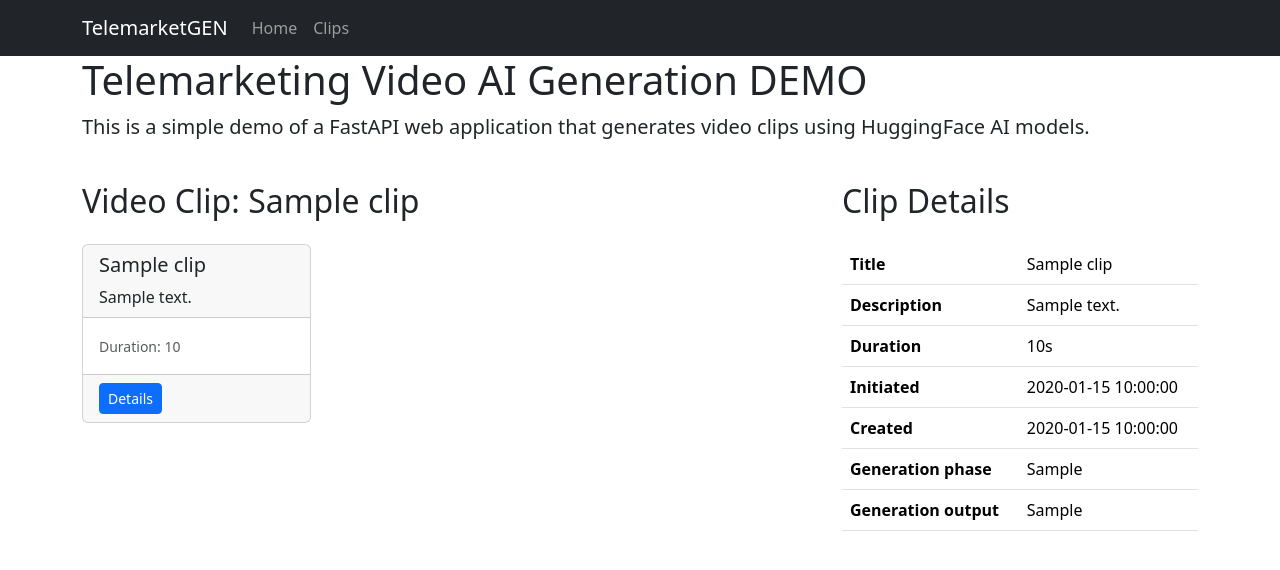
After one commit to jordan-dimov/telemarketgen, a FastAPI app: template api/templates/clip.html in a window 1280 px wide. The commit adds this page. Shown: the top 570 px of the page. Run offline with FastAPI, Linux system fonts and the light colour scheme; the template is opened without the code that fills it: most values are stand-ins (such as "Sample title", 1, 10 or a date in 2020).

Commit message:
Idea generation code

```diff
--- a/api/app.py
+++ b/api/app.py
@@ -7,8 +7,10 @@ from fastapi.templating import Jinja2Templates
 from starlette.middleware import Middleware
 from starlette.middleware.sessions import SessionMiddleware
 
+from api.background_tasks import create_video_clip
 from api.settings import settings
-from api.models import Base, VideoClip, engine, SessionLocal
+from api.models import Base, VideoClip, engine
+from api.utils import flash, get_flashed_messages, get_db
 
 app = FastAPI(
     title=settings.app_name,
@@ -16,45 +18,9 @@ app = FastAPI(
 )
 
 templates = Jinja2Templates(directory="api/templates")
+templates.env.globals["get_flashed_messages"] = get_flashed_messages
 
 Base.metadata.create_all(bind=engine)
-
-
-def get_db():
-    db = SessionLocal()
-    try:
-        yield db
-    finally:
-        db.close()
-
-
-def flash(request: Request, message: str, category: str = "") -> None:
-    if "_messages" not in request.session:
-        request.session["_messages"] = []
-    request.session["_messages"].append({"message": message, "category": category})
-
-
-def get_flashed_messages(request: Request):
-    if "_messages" not in request.session:
-        return []
-    messages = request.session["_messages"]
-    del request.session["_messages"]
-    return messages
-
-
-def create_video_clip(db: Session, generation_uuid: str, title: str, description: str):
-    db_video = VideoClip(
-        generation_uuid=generation_uuid,
-        generation_phase="Initiated",
-        title=title,
-        description=description,
-        duration_seconds=0,
-        path_to_video="",
-    )
-    db.add(db_video)
-    db.commit()
-    db.refresh(db_video)
-    return db_video
 
 
 @app.get("/", response_class=HTMLResponse)
@@ -79,3 +45,9 @@ def new_clip(
     flash(request, f"A new video is being generated: {generation_id}", "success")
     # Redirect to the home page
     return RedirectResponse("/", status_code=303)
+
+
+@app.get("/clip/{clip_id}/")
+def show_clip(clip_id: int, request: Request, db: Session = Depends(get_db)):
+    clip = db.query(VideoClip).filter(VideoClip.id == clip_id).first()
+    return templates.TemplateResponse("clip.html", {"request": request, "clip": clip})
--- a/api/models.py
+++ b/api/models.py
@@ -23,3 +23,4 @@ class VideoClip(Base):
     initiated_at = Column(DateTime)
     created_at = Column(DateTime, nullable=True)
     path_to_video = Column(String, nullable=True)
+    generation_output = Column(String, nullable=True)
--- a/api/settings.py
+++ b/api/settings.py
@@ -5,6 +5,8 @@ class Settings(BaseSettings):
     app_name: str = "AI Telemarketing API"
     session_secret: str = "super-secret!"
     sqlite_url: str = "sqlite:///./telemarket.db"
+    openai_api_key: str | None = None
+    anthropic_api_key: str | None = None
 
 
 settings = Settings()
--- a/api/templates/base.html
+++ b/api/templates/base.html
@@ -7,17 +7,38 @@
     <link href="https://cdn.jsdelivr.net/npm/bootstrap@5.3.3/dist/css/bootstrap.min.css" rel="stylesheet" integrity="sha384-QWTKZyjpPEjISv5WaRU9OFeRpok6YctnYmDr5pNlyT2bRjXh0JMhjY6hW+ALEwIH" crossorigin="anonymous">
 </head>
 <body>
+    <nav class="navbar navbar-expand-lg navbar-dark bg-dark">
+        <div class="container">
+            <a class="navbar-brand" href="/">TelemarketGEN</a>
+            <button class="navbar-toggler" type="button" data-bs-toggle="collapse" data-bs-target="#navbarNav" aria-controls="navbarNav" aria-expanded="false" aria-label="Toggle navigation">
+                <span class="navbar-toggler-icon"></span>
+            </button>
+            <div class="collapse navbar-collapse" id="navbarNav">
+                <ul class="navbar-nav me-auto">
+                    <li class="nav-item">
+                        <a class="nav-link" href="/">Home</a>
+                    </li>
+                    <li class="nav-item">
+                        <a class="nav-link" href="/">Clips</a>
+                    </li>
+                </ul>
+            </div>
+        </div>
+    </nav>
+
     <div class="container">
         <h1>Telemarketing Video AI Generation DEMO</h1>
         <p class="lead">This is a simple demo of a FastAPI web application that generates video clips using HuggingFace AI models.</p>
 
-        {% if "_messages" in request.session %}
-            {% for message in request.session["_messages"] %}
-                <div class="alert alert-{{ message.category }}">
-                    {{ message.message }}
-                </div>
-            {% endfor %}
-        {% endif %}
+        {% with messages = get_flashed_messages(request) %}
+            {% if messages %}
+                {% for message in messages %}
+                    <div class="alert alert-{{ message.category }}">
+                        {{ message.message }}
+                    </div>
+                {% endfor %}
+            {% endif %}
+        {% endwith %}
 
         {% block content %}{% endblock %}
     </div>
--- /dev/null
+++ b/api/templates/clip.html
@@ -0,0 +1,68 @@
+
+{% extends "base.html" %}
+
+{% block title %}Video Clip: {{ clip.title }}{% endblock %}
+
+{% block content %}
+<div class="row">
+    <div class="col-8">
+        <h2 class="my-4">Video Clip: {{ clip.title }}</h2>
+        <div class="row">
+            <div class="col-md-4">
+                <div class="card mb-4">
+                    <div class="card-header">
+                        <h5 class="card-title">{{ clip.title }}</h5>
+                        <p class="card-text">{{ clip.description }}</p>
+                    </div>
+                    <div class="card-body">
+                        <p class="card-text"><small class="text-muted">Duration: {{ clip.duration }}</small></p>
+                    </div>
+                    <div class="card-footer">
+                        <a href="/clip/{{ clip.id }}/" class="btn btn-sm btn-primary">Details</a>
+                    </div>
+                </div>
+            </div>
+        </div>
+    </div>
+    <div class="col-4">
+        <h2 class="my-4">Clip Details</h2>
+        <table class="table">
+            <tbody>
+                <tr>
+                    <th>Title</th>
+                    <td>{{ clip.title }}</td>
+                </tr>
+                <tr>
+                    <th>Description</th>
+                    <td>{{ clip.description }}</td>
+                </tr>
+                {% if clip.duration_seconds %}
+                <tr>
+                    <th>Duration</th>
+                    <td>{{ clip.duration_seconds }}s</td>
+                </tr>
+                {% endif %}
+                <tr>
+                    <th>Initiated</th>
+                    <td>{{ clip.initiated_at }}</td>
+                </tr>
+                {% if clip.created_at %}
+                <tr>
+                    <th>Created</th>
+                    <td>{{ clip.created_at }}</td>
+                </tr>
+                {% endif %}
+                {% if clip.generation_phase != "completed" %}
+                <tr>
+                    <th>Generation phase</th>
+                    <td>{{ clip.generation_phase }}</td>
+                </tr>
+                <tr>
+                    <th>Generation output</th>
+                    <td>{{ clip.generation_output }}</td>
+                </tr>
+                {% endif %}
+            </tbody>
+    </div>
+</div>
+{% endblock %}
--- /dev/null
+++ b/api/utils.py
@@ -0,0 +1,25 @@
+from starlette.requests import Request
+
+from api.models import SessionLocal
+
+
+def flash(request: Request, message: str, category: str = "") -> None:
+    if "_messages" not in request.session:
+        request.session["_messages"] = []
+    request.session["_messages"].append({"message": message, "category": category})
+
+
+def get_flashed_messages(request: Request):
+    if "_messages" not in request.session:
+        return []
+    messages = request.session["_messages"]
+    del request.session["_messages"]
+    return messages
+
+
+def get_db():
+    db = SessionLocal()
+    try:
+        yield db
+    finally:
+        db.close()
--- a/pyproject.toml
+++ b/pyproject.toml
@@ -24,6 +24,8 @@ pydantic-settings = "^2.2.1"
 jinja2 = "^3.1.3"
 python-multipart = "^0.0.9"
 itsdangerous = "^2.1.2"
+openai = "^1.13.3"
+anthropic = "^0.19.1"
 
 [tool.poetry.group.dev.dependencies]
 ipdb = "^0.13.13"
```
Also changed, not shown: ai/ideas.py (added, +85 -0 lines), api/background_tasks.py (added, +19 -0 lines), api/templates/index.html (+6 -10 lines), cli.py (+58 -2 lines), 1 other file.
